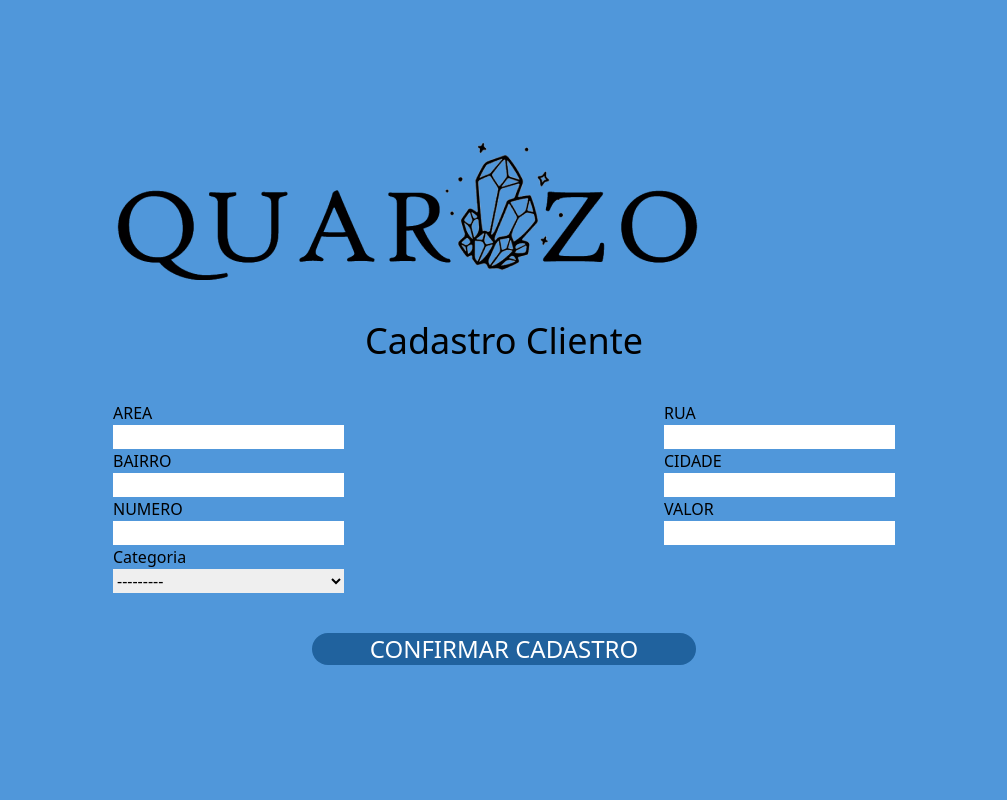
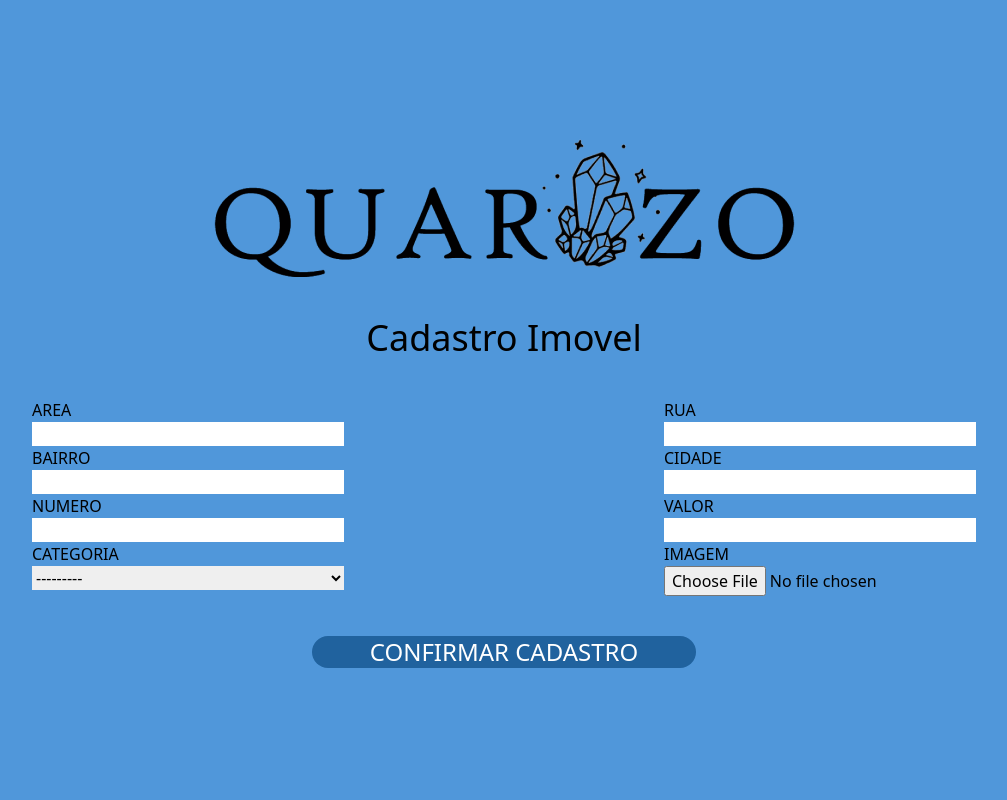
Before and after one commit to paulinaJulia/Projeto_quartzo, a Django app: page /imovel/imovel-create/ in a window 1280 px wide. Shown: the whole page, without its empty margins (136-1143 px from the left). Run offline with Django 4.2, Linux system fonts and the light colour scheme; the visitor is signed in with stand-in values (Sample User, id 1); some libraries are stand-ins or nearby versions.

Commit message:
ajustes em imovel

```diff
--- a/imoveis/templates/imovel_create_view.html
+++ b/imoveis/templates/imovel_create_view.html
@@ -13,8 +13,8 @@
     {{form.as_p}}
     <button type="submit" class="btn h-48">Salvar</button>   -->
     <div class="grid place-content-center bg-[#5097DA] h-screen">
-        <img src="../../static/bootstrap/images/Logo.png" alt="logo">
-        <h1 class="font-medium text-4xl text-center mb-10">Cadastro Cliente</h1>
+        <img class=" mx-auto" src="../../static/bootstrap/images/Logo.png" alt="logo">
+        <h1 class="font-medium text-4xl text-center mb-10">Cadastro Imovel</h1>
         {% csrf_token %}
     <div class="grid grid-cols-2 gap-x-80">
             <label class="flex flex-col">AREA
@@ -35,8 +35,11 @@
             <label class="flex flex-col">VALOR
                 {{form.valor}}
             </label>
-            <label class="flex flex-col">Categoria
+            <label class="flex flex-col">CATEGORIA
                 {{form.categoria}}
+            </label>
+            <label class="flex flex-col"> IMAGEM
+                {{form.imagem}}
             </label>
            </div>
         <button type="submit" class="mx-auto mt-10 text-white font-medium text-2xl bg-[#20629E] w-96 rounded-3xl grid place-content-center">CONFIRMAR CADASTRO</button>
```
